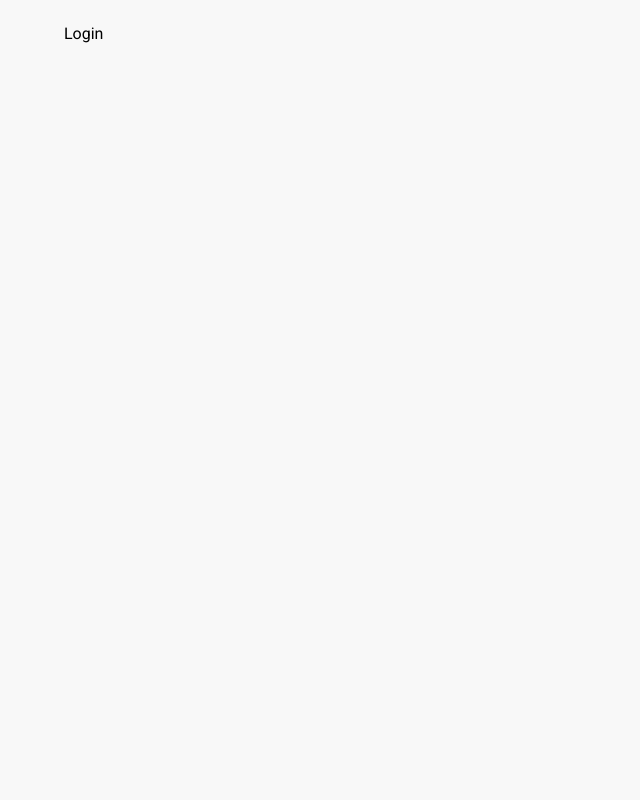
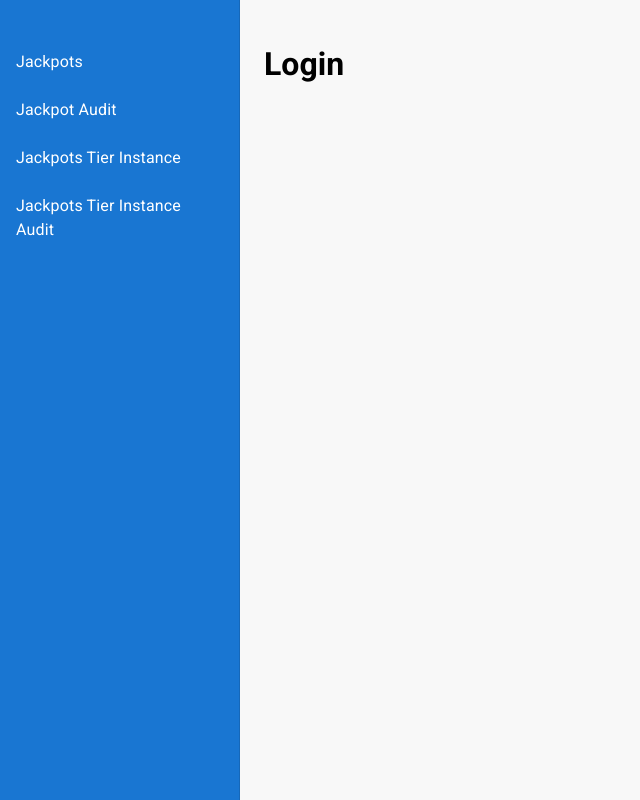
Before and after one commit to aliakseilatyp/push-gaming, a React app: page / in a window 1280 px wide. Shown: the whole page, without its empty margins (0-640 px from the left). Built offline with nearby package versions, Linux system fonts and the light colour scheme.

Commit message:
style: add side bar template

```diff
--- a/src/components/AppWrapper/AppWrapper.tsx
+++ b/src/components/AppWrapper/AppWrapper.tsx
@@ -1,12 +1,17 @@
 import { Suspense } from 'react';
 import { Outlet } from 'react-router-dom';
 import { Wrapper } from './styles';
+import SideMenu from 'components/SideMenu';
+import { Container } from '@mui/material';
 
 const AppWrapper = () => (
   <Wrapper>
-    <Suspense fallback="...Loading">
-      <Outlet />
-    </Suspense>
+    <SideMenu />
+    <Container>
+      <Suspense fallback="...Loading">
+        <Outlet />
+      </Suspense>
+    </Container>
   </Wrapper>
 );
 
--- a/src/components/AppWrapper/styles.ts
+++ b/src/components/AppWrapper/styles.ts
@@ -1,7 +1,10 @@
 import styled from 'styled-components';
-import { Container } from '@mui/material';
+import { Box } from '@mui/material';
 
-export const Wrapper = styled(Container)`
+export const Wrapper = styled(Box)`
   padding-top: 24px;
   padding-bottom: 24px;
+  && {
+    display: flex;
+  }
 `;
--- /dev/null
+++ b/src/components/JackpotsTable/JackpotsTable.tsx
@@ -0,0 +1,88 @@
+import * as React from 'react';
+import Table from '@mui/material/Table';
+import TableBody from '@mui/material/TableBody';
+import TableCell from '@mui/material/TableCell';
+import TableContainer from '@mui/material/TableContainer';
+import TableHead from '@mui/material/TableHead';
+import TableRow from '@mui/material/TableRow';
+import Paper from '@mui/material/Paper';
+
+function createData(
+  jackpotID: number,
+  status: number,
+  createdAt: number,
+  modifiedAt: number,
+  configSchemaID: number,
+  tiSchemaID: number,
+  detailed: number,
+  action: number,
+  auditTrail: number,
+  viewInstances: number,
+) {
+  return {
+    jackpotID,
+    status,
+    createdAt,
+    modifiedAt,
+    configSchemaID,
+    tiSchemaID,
+    detailed,
+    action,
+    auditTrail,
+    viewInstances,
+  };
+}
+
+const rows = [
+  createData(11234, 2, 3, 4, 5, 6, 7, 8, 9, 10),
+  createData(112345, 2, 3, 4, 5, 6, 7, 8, 9, 10),
+  createData(251, 2, 3, 4, 5, 6, 7, 8, 9, 10),
+  createData(3241, 2, 3, 4, 5, 6, 7, 8, 9, 10),
+  createData(46541, 2, 3, 4, 5, 6, 7, 8, 9, 10),
+  createData(465123, 2, 3, 4, 5, 6, 7, 8, 9, 10),
+  createData(46523441, 2, 3, 4, 5, 6, 7, 8, 9, 10),
+  createData(46223541, 2, 3, 4, 5, 6, 7, 8, 9, 10),
+];
+
+const JackpotsTable = () => {
+  return (
+    <TableContainer component={Paper}>
+      <Table sx={{ minWidth: 650 }} aria-label="simple table">
+        <TableHead>
+          <TableRow>
+            <TableCell>Jackpot ID</TableCell>
+            <TableCell align="right">Status</TableCell>
+            <TableCell align="right">Created at</TableCell>
+            <TableCell align="right">Modified at</TableCell>
+            <TableCell align="right">Config schema ID</TableCell>
+            <TableCell align="right">Tier instance config schema ID</TableCell>
+            <TableCell align="right">detailed view</TableCell>
+            <TableCell align="right">Action</TableCell>
+            <TableCell align="right">Audit Trail</TableCell>
+            <TableCell align="right">View Instances</TableCell>
+          </TableRow>
+        </TableHead>
+
+        <TableBody>
+          {rows.map((row) => (
+            <TableRow key={row.jackpotID} sx={{ '&:last-child td, &:last-child th': { border: 0 } }}>
+              <TableCell component="th" scope="row">
+                {row.jackpotID}
+              </TableCell>
+              <TableCell align="right">{row.status}</TableCell>
+              <TableCell align="right">{row.createdAt}</TableCell>
+              <TableCell align="right">{row.modifiedAt}</TableCell>
+              <TableCell align="right">{row.configSchemaID}</TableCell>
+              <TableCell align="right">{row.tiSchemaID}</TableCell>
+              <TableCell align="right">{row.detailed}</TableCell>
+              <TableCell align="right">{row.action}</TableCell>
+              <TableCell align="right">{row.auditTrail}</TableCell>
+              <TableCell align="right">{row.viewInstances}</TableCell>
+            </TableRow>
+          ))}
+        </TableBody>
+      </Table>
+    </TableContainer>
+  );
+};
+export default JackpotsTable;
--- /dev/null
+++ b/src/components/JackpotsTable/index.ts
@@ -0,0 +1,3 @@
+import JackpotsTable from './JackpotsTable';
+
+export default JackpotsTable;
--- /dev/null
+++ b/src/components/SideMenu/SideMenu.tsx
@@ -0,0 +1,61 @@
+import Drawer from '@mui/material/Drawer';
+import List from '@mui/material/List';
+import ListItem from '@mui/material/ListItem';
+import ListItemButton from '@mui/material/ListItemButton';
+import ListItemText from '@mui/material/ListItemText';
+import routes from 'constants/routes';
+import { NavLink } from 'react-router-dom';
+
+const drawerWidth = 240;
+
+const SideMenu = () => {
+  return (
+    <Drawer
+      sx={{
+        width: drawerWidth,
+        flexShrink: 0,
+        '& .MuiDrawer-paper': {
+          width: drawerWidth,
+          boxSizing: 'border-box',
+          background: 'rgb(25, 118, 210)',
+          paddingTop: '30px',
+        },
+      }}
+      variant="permanent"
+      anchor="left"
+    >
+      <List>
+        <ListItem disablePadding>
+          <NavLink to={routes.jackpots} style={{ color: 'white', textDecoration: 'none' }}>
+            <ListItemButton>
+              <ListItemText primary={'Jackpots'} />
+            </ListItemButton>
+          </NavLink>
+        </ListItem>
+        <ListItem disablePadding>
+          <NavLink to={routes.jackpotAudit} style={{ color: 'white', textDecoration: 'none' }}>
+            <ListItemButton>
+              <ListItemText primary={'Jackpot Audit'} />
+            </ListItemButton>
+          </NavLink>
+        </ListItem>
+        <ListItem disablePadding>
+          <NavLink to={routes.jackpotTierInstance} style={{ color: 'white', textDecoration: 'none' }}>
+            <ListItemButton>
+              <ListItemText primary={'Jackpots Tier Instance'} />
+            </ListItemButton>
+          </NavLink>
+        </ListItem>
+        <ListItem disablePadding>
+          <NavLink to={routes.jackpotTierInstanceAudit} style={{ color: 'white', textDecoration: 'none' }}>
+            <ListItemButton>
+              <ListItemText primary={'Jackpots Tier Instance Audit'} />
+            </ListItemButton>
+          </NavLink>
+        </ListItem>
+      </List>
+    </Drawer>
+  );
+};
+
+export default SideMenu;
--- /dev/null
+++ b/src/components/SideMenu/index.ts
@@ -0,0 +1,3 @@
+import SideMenu from './SideMenu';
+
+export default SideMenu;
--- a/src/pages/JackpotAudit/JackpotAudit.tsx
+++ b/src/pages/JackpotAudit/JackpotAudit.tsx
@@ -1,3 +1,3 @@
-const JackpotAudit = () => <div>JackpotAudit</div>;
+const JackpotAudit = () => <h1>Jackpot Audit</h1>;
 
 export default JackpotAudit
--- a/src/pages/JackpotTierInstance/JackpotTierInstance.tsx
+++ b/src/pages/JackpotTierInstance/JackpotTierInstance.tsx
@@ -1,3 +1,3 @@
-const JackpotTierInstance = () => <div>JackpotTierInstance</div>;
+const JackpotTierInstance = () => <h1>Jackpot Tier Instance</h1>;
 
 export default JackpotTierInstance
--- a/src/pages/JackpotTierInstanceAudit/JackpotTierInstanceAudit.tsx
+++ b/src/pages/JackpotTierInstanceAudit/JackpotTierInstanceAudit.tsx
@@ -1,3 +1,3 @@
-const JackpotTierInstanceAudit = () => <div>JackpotTierInstanceAudit</div>;
+const JackpotTierInstanceAudit = () => <h1>Jackpot Tier Instance Audit</h1>;
 
 export default JackpotTierInstanceAudit;
--- a/src/pages/Jackpots/Jackpots.tsx
+++ b/src/pages/Jackpots/Jackpots.tsx
@@ -1,4 +1,10 @@
+import JackpotsTable from 'components/JackpotsTable';
 
-const Jackpots = () => <div>Jackpots</div>;
+const Jackpots = () => (
+  <div>
+    <h1>Jackpots</h1>
+    <JackpotsTable />
+  </div>
+);
 
 export default Jackpots;
--- a/src/pages/Login/Login.tsx
+++ b/src/pages/Login/Login.tsx
@@ -1,3 +1,5 @@
-const Login = () => <div>Login</div>;
+const Login = () => {
+  return <h1>Login</h1>;
+};
 
 export default Login;
```
